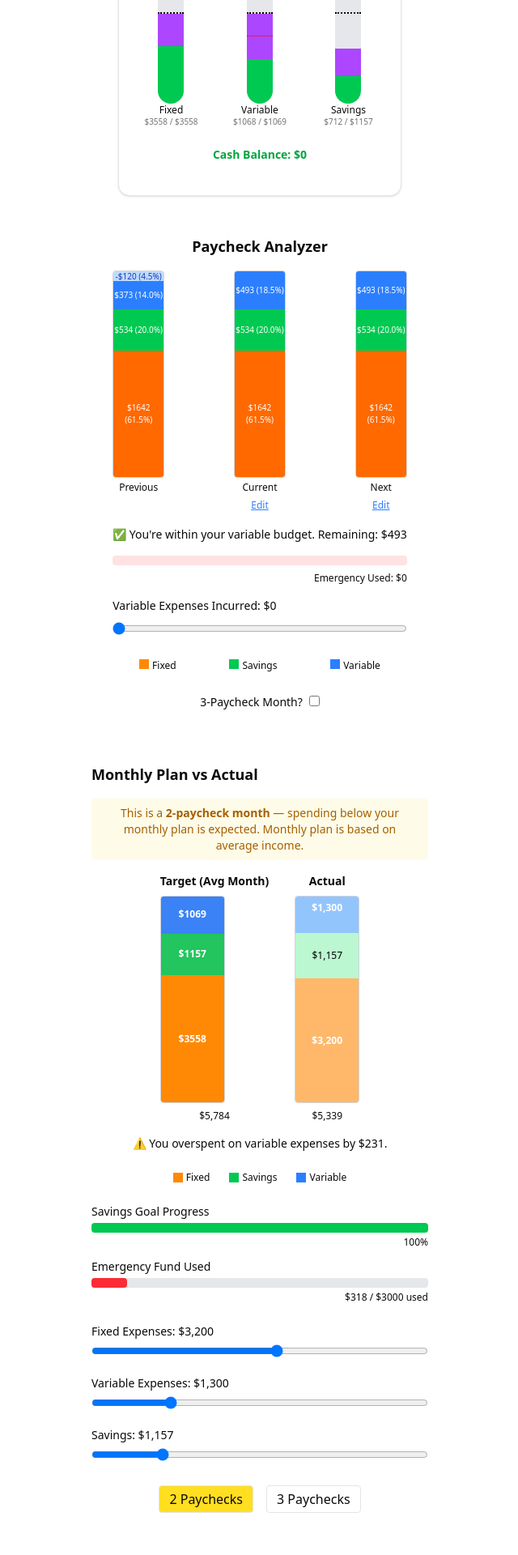
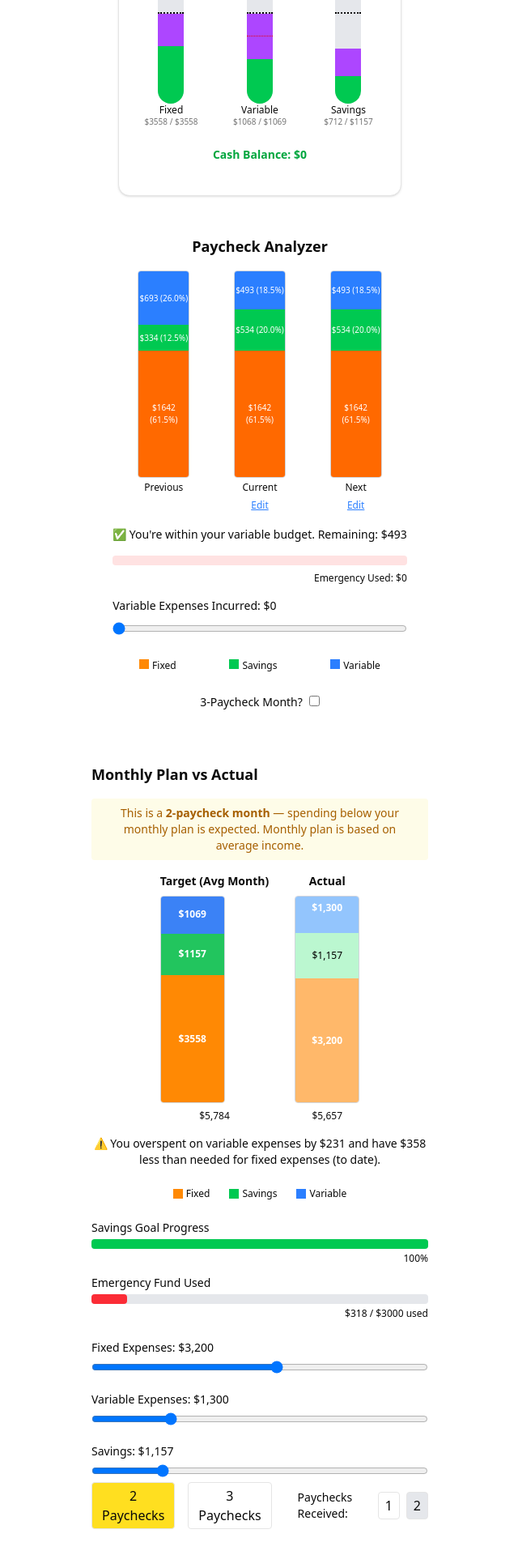
Before and after one commit to vinod-lakhani/First-try, a Next.js app in the folder weleap-mockups/: page / in a window 1280 px wide. Shown: the part 4848-6768 px from the top of the page at 81% size, without its empty margins (319-959 px from the left). Before the commit the page ends 6732 px from the top, so only its background shows below. Built offline with nearby package versions, Linux system fonts and the light colour scheme.

Commit message:
added the paycheck and monthly visualizer

```diff
--- a/weleap-mockups/app/MonthlyVisualizer.tsx
+++ b/weleap-mockups/app/MonthlyVisualizer.tsx
@@ -13,12 +13,23 @@ export default function MonthlyVisualizer() {
   const [actualVariable, setActualVariable] = useState(1300);
   const [actualSavings, setActualSavings] = useState(900);
   const [paycheckCount, setPaycheckCount] = useState(2);
+  const [paychecksReceived, setPaychecksReceived] = useState(2);
   const [emergencyFundUsed, setEmergencyFundUsed] = useState(0);
 
   const targetAnnualIncome = target.income * 12;
   const actualMonthlyIncome = (targetAnnualIncome / 26) * paycheckCount;
   const actualTotal = actualFixed + actualVariable + actualSavings;
   const totalBarHeight = 256;
+
+  // Scaling factor for comparisons
+  const scaling = paychecksReceived / paycheckCount;
+  const scaledTarget = {
+    fixed: target.fixed * scaling,
+    variable: target.variable * scaling,
+    savings: target.savings * scaling,
+  };
+
+  const actualIncomeToDate = (targetAnnualIncome / 26) * paychecksReceived;
 
   useEffect(() => {
     const overspend = actualTotal - actualMonthlyIncome;
@@ -46,14 +57,25 @@ export default function MonthlyVisualizer() {
   });
 
   let status = "✅ You're on track this month!";
-  if (actualVariable > target.variable && actualSavings < target.savings) {
-    const overspent = (actualVariable - target.variable).toFixed(0);
-    const undersaved = (target.savings - actualSavings).toFixed(0);
-    status = `⚠️ You overspent on variable expenses by $${overspent} and saved $${undersaved} less than planned.`;
-  } else if (actualSavings < target.savings) {
-    status = `⚠️ You saved $${(target.savings - actualSavings).toFixed(0)} less than planned.`;
-  } else if (actualVariable > target.variable) {
-    status = `⚠️ You overspent on variable expenses by $${(actualVariable - target.variable).toFixed(0)}.`;
+  const fixedShort = actualFixed < scaledTarget.fixed ? (scaledTarget.fixed - actualFixed).toFixed(0) : null;
+  if (actualVariable > scaledTarget.variable && actualSavings < scaledTarget.savings && fixedShort) {
+    const overspent = (actualVariable - scaledTarget.variable).toFixed(0);
+    const undersaved = (scaledTarget.savings - actualSavings).toFixed(0);
+    status = `⚠️ You overspent on variable expenses by $${overspent}, saved $${undersaved} less than planned, and have $${fixedShort} less than needed for fixed expenses (to date).`;
+  } else if (actualVariable > scaledTarget.variable && actualSavings < scaledTarget.savings) {
+    const overspent = (actualVariable - scaledTarget.variable).toFixed(0);
+    const undersaved = (scaledTarget.savings - actualSavings).toFixed(0);
+    status = `⚠️ You overspent on variable expenses by $${overspent} and saved $${undersaved} less than planned (to date).`;
+  } else if (actualSavings < scaledTarget.savings && fixedShort) {
+    status = `⚠️ You saved $${(scaledTarget.savings - actualSavings).toFixed(0)} less than planned and have $${fixedShort} less than needed for fixed expenses (to date).`;
+  } else if (actualVariable > scaledTarget.variable && fixedShort) {
+    status = `⚠️ You overspent on variable expenses by $${(actualVariable - scaledTarget.variable).toFixed(0)} and have $${fixedShort} less than needed for fixed expenses (to date).`;
+  } else if (fixedShort) {
+    status = `⚠️ You have $${fixedShort} less than needed for fixed expenses (to date).`;
+  } else if (actualSavings < scaledTarget.savings) {
+    status = `⚠️ You saved $${(scaledTarget.savings - actualSavings).toFixed(0)} less than planned (to date).`;
+  } else if (actualVariable > scaledTarget.variable) {
+    status = `⚠️ You overspent on variable expenses by $${(actualVariable - scaledTarget.variable).toFixed(0)} (to date).`;
   }
 
   const savingsProgress = Math.min((actualSavings / target.savings) * 100, 100);
@@ -133,7 +155,7 @@ export default function MonthlyVisualizer() {
               ${actualVariable.toLocaleString()}
             </div>
           </div>
-          <div className="text-xs mt-2">${actualMonthlyIncome.toLocaleString(undefined, { maximumFractionDigits: 0 })}</div>
+          <div className="text-xs mt-2">${actualTotal.toLocaleString(undefined, { maximumFractionDigits: 0 })}</div>
         </div>
       </div>
 
@@ -212,7 +234,7 @@ export default function MonthlyVisualizer() {
         </div>
       </div>
 
-      <div className="flex justify-center gap-4 mt-6">
+      <div className="flex justify-center gap-4 mb-4">
         <button
           className={`px-3 py-1 rounded border ${paycheckCount === 2 ? 'bg-yellow-300' : 'bg-white'}`}
           onClick={() => setPaycheckCount(2)}
@@ -225,6 +247,21 @@ export default function MonthlyVisualizer() {
         >
           3 Paychecks
         </button>
+        <div className="flex items-center ml-4">
+          <span className="mr-2 text-sm">Paychecks Received:</span>
+          <button
+            className={`px-2 py-1 rounded border ${paychecksReceived === 1 ? 'bg-gray-200' : 'bg-white'}`}
+            onClick={() => setPaychecksReceived(1)}
+          >
+            1
+          </button>
+          <button
+            className={`ml-2 px-2 py-1 rounded border ${paychecksReceived === 2 ? 'bg-gray-200' : 'bg-white'}`}
+            onClick={() => setPaychecksReceived(2)}
+          >
+            2
+          </button>
+        </div>
       </div>
     </div>
   );
--- a/weleap-mockups/app/PaycheckTimelineVisualizer.tsx
+++ b/weleap-mockups/app/PaycheckTimelineVisualizer.tsx
@@ -93,7 +93,16 @@ export default function PaycheckTimelineVisualizer() {
     </div>
   );
 
-  const buildSections = (spent, label, savingsBudget, variableBudget, isLocked = false, editable = null) => {
+  const buildSections = (spent, label, savingsBudget, variableBudget, isLocked = false, editable = null, hidden = false) => {
+    if (hidden) {
+      return (
+        <div className="text-center h-64 w-16 mx-auto opacity-0 pointer-events-none">
+          <div className="h-64 w-16"></div>
+          <div className="text-xs mt-1">{label}</div>
+          <div style={{ height: 24 }}></div>
+        </div>
+      );
+    }
     const effectiveFixed = editable ? editable.fixed : fixed;
     const effectiveSavings = editable ? editable.savings : savingsBudget;
     const effectiveVariable = editable ? editable.variable : variableBudget;
@@ -108,17 +117,26 @@ export default function PaycheckTimelineVisualizer() {
 
     const percent = (value) => total > 0 ? ((value / total) * 100).toFixed(1) : 0;
 
+    // Always render two lines for the top label (variable used)
+    const topLabel1 = variableUsed > 0 ? `-$${variableUsed} (${percent(variableUsed)}%)` : '';
+    const topLabel2 = variableUsed < 0 ? `-$${Math.abs(variableUsed)} (${percent(Math.abs(variableUsed))}%)` : '';
+    // Always render two lines for the savings label
+    const savingsLabel1 = savingsUsed > 0 ? `-$${savingsUsed} (${percent(savingsUsed)}%)` : '';
+    const savingsLabel2 = savingsUsed < 0 ? `-$${Math.abs(savingsUsed)} (${percent(Math.abs(savingsUsed))}%)` : '';
+
     return (
       <div className="text-center">
-        <div className="h-64 w-16 relative border border-gray-300 rounded overflow-hidden mx-auto">
-          <div className="absolute w-full bg-blue-200 text-[10px] text-blue-800 flex items-center justify-center" style={{ top: 0, height: `${percent(variableUsed)}%` }}>
-            {variableUsed > 0 && (<span className="w-full text-center">-${variableUsed} ({percent(variableUsed)}%)</span>)}
+        <div className="h-64 w-16 relative border border-gray-300 rounded overflow-hidden mx-auto flex flex-col justify-end">
+          <div className="absolute w-full bg-blue-200 flex flex-col items-center" style={{ top: 0, height: `${percent(variableUsed)}%` }}>
+            <span className="text-[10px] text-blue-800" style={{ minHeight: 14 }}>{topLabel1 || <span className="invisible">0</span>}</span>
+            <span className="text-[10px] text-blue-800" style={{ minHeight: 14 }}>{topLabel2 || <span className="invisible">0</span>}</span>
           </div>
           <div className="absolute w-full bg-blue-500 text-[10px] text-white flex items-center justify-center" style={{ top: `${percent(variableUsed)}%`, height: `${percent(variableRemaining)}%` }}>
             <span className="w-full text-center">${variableRemaining} ({percent(variableRemaining)}%)</span>
           </div>
-          <div className="absolute w-full bg-green-200 text-[10px] text-green-800 flex items-center justify-center" style={{ top: `${percent(effectiveVariable)}%`, height: `${percent(savingsUsed)}%` }}>
-            {savingsUsed > 0 && (<span className="w-full text-center">-${savingsUsed} ({percent(savingsUsed)}%)</span>)}
+          <div className="absolute w-full bg-green-200 flex flex-col items-center" style={{ top: `${percent(effectiveVariable)}%`, height: `${percent(savingsUsed)}%` }}>
+            <span className="text-[10px] text-green-800" style={{ minHeight: 14 }}>{savingsLabel1 || <span className="invisible">0</span>}</span>
+            <span className="text-[10px] text-green-800" style={{ minHeight: 14 }}>{savingsLabel2 || <span className="invisible">0</span>}</span>
           </div>
           <div className="absolute w-full bg-green-500 text-[10px] text-white flex items-center justify-center" style={{ top: `${percent(effectiveVariable + savingsUsed)}%`, height: `${percent(savingsRemaining)}%` }}>
             <span className="w-full text-center">${savingsRemaining} ({percent(savingsRemaining)}%)</span>
@@ -128,14 +146,17 @@ export default function PaycheckTimelineVisualizer() {
           </div>
         </div>
         <div className="text-xs mt-1">{label}</div>
-        {!isLocked && (
-          <button
-            onClick={() => setEditModeTarget(label)}
-            className="mt-1 text-blue-500 underline text-xs"
-          >
-            Edit
-          </button>
-        )}
+        {/* Always render an Edit button or invisible placeholder for alignment */}
+        {isLocked
+          ? <div style={{ height: 24 }}></div>
+          : <button
+              onClick={() => setEditModeTarget(label)}
+              className="mt-1 text-blue-500 underline text-xs"
+              style={label === "Previous" ? { visibility: 'hidden' } : {}}
+            >
+              Edit
+            </button>
+        }
       </div>
     );
   };
@@ -144,8 +165,8 @@ export default function PaycheckTimelineVisualizer() {
     <div className="p-4 max-w-md mx-auto">
       <h2 className="text-lg font-bold mb-4 text-center">Paycheck Analyzer</h2>
 
-      <div className="flex justify-between mb-4">
-        {buildSections(120, "Previous", initialSavings, initialVariable, true)}
+      <div className={`grid ${isThreePaycheckMonth ? 'grid-cols-4' : 'grid-cols-3'} gap-4 mb-4 items-end w-[340px] mx-auto`}>
+        {buildSections(0, "Previous", 334, 693, true)}
         {buildSections(variableSpentCurrent, "Current", currentAlloc.savings, currentAlloc.variable, false, currentAlloc)}
         {buildSections(0, "Next", nextAlloc.savings, nextAlloc.variable, false, nextAlloc)}
         {isThreePaycheckMonth && buildSections(0, "Bonus", bonusAlloc.savings, bonusAlloc.variable, false, bonusAlloc)}
```
